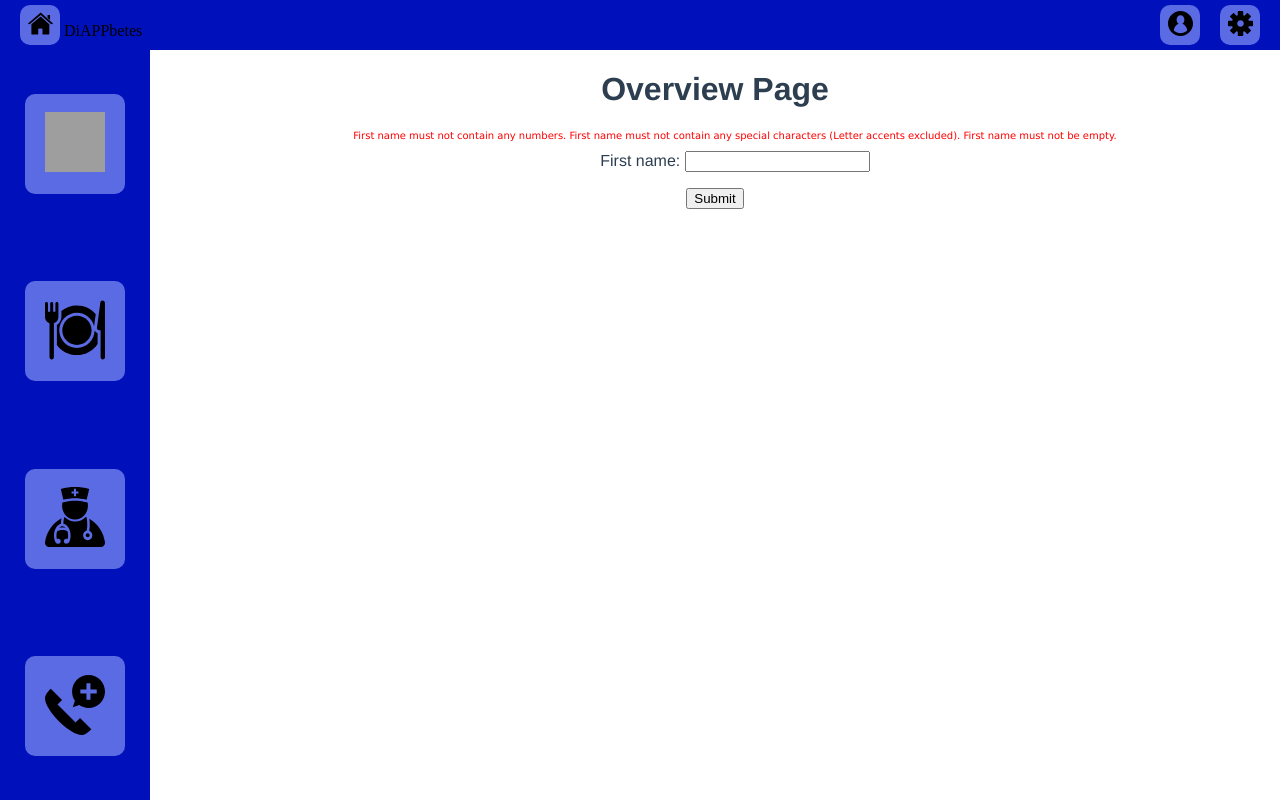
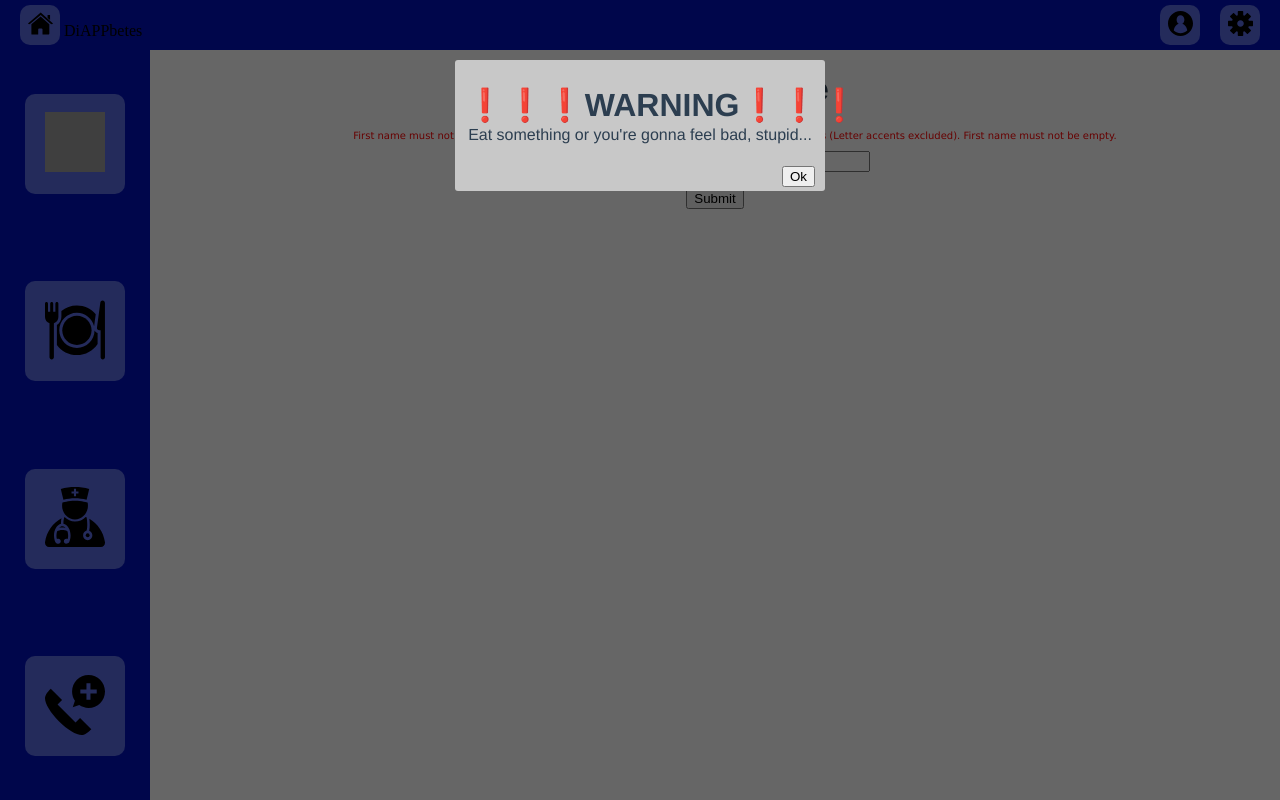
Before and after one commit to Collinnn/Diabetes-app-project, a Vue app in the folder Frontend/: page /overview in a window 1280 px wide. Built offline with nearby package versions, Linux system fonts and the light colour scheme; grey boxes are pictures that could not be loaded.

Commit message:
Added quick styling to modal

```diff
--- a/Frontend/src/components/Modal.vue
+++ b/Frontend/src/components/Modal.vue
@@ -1,13 +1,17 @@
 <template>
-    <div id="modalMask" @click="$emit("close")">
+    <div id="modalMask" @click="$emit('close')">
         <div id="modal">
-            <slot name="heading">
-                <h2>❗❗❗WARNING❗❗❗ </h2>
-            </slot>
-            <slot name="body">
-                Eat something or you're gonna feel bad, stupid...
-            </slot>
-            <button @click="$emit("close")"> Ok </button>
+            <div id="modalHead">
+                <slot name="heading">
+                    <h1>❗❗❗WARNING❗❗❗ </h1>
+                </slot>
+            </div>
+            <div id="modalBody">
+                <slot name="body">
+                    Eat something or you're gonna feel bad, stupid...
+                </slot>
+            </div>
+            <button id="acceptButton" @click="$emit('close')"> Ok </button>
         </div>
     </div>
 
@@ -23,12 +27,32 @@
 
 <style>
 #modalMask {
-    background-color: rgba(0, 0, 0, 0.4);
+    background-color: rgba(0, 0, 0, 0.6);
     position: fixed;
     top: 0;
     left: 0;
     width: 100%;
     height: 100%;
 }
+#modal {
+    margin: 60px auto;
+    width: 350px;
+    height: auto;
+    background-color: rgb(200, 200, 200);
+    border-radius: 3px;
+    padding: 5px 10px;
+}
+#modalHead {
+    min-height: 40px;
+}
+#modalBody {
+    min-height: 60px;
+}
+#acceptButton {
+    position: relative;
+    bottom: 20px;
+    float: right;
+
+}
 
 </style>
--- a/Frontend/src/views/overview.vue
+++ b/Frontend/src/views/overview.vue
@@ -2,16 +2,18 @@
     <div>
         <h1>Overview Page</h1>
         <DoctorForm />
+        <ModalBox />
     </div>
 </template>
 
 
 <script>
 import DoctorForm from "@/components/DoctorForm.vue";
+import ModalBox from "@/components/Modal.vue"
 
 export default {
     name: "overviewPage",
-    components: { DoctorForm }
+    components: { DoctorForm, ModalBox }
 }
 
 </script>
```
